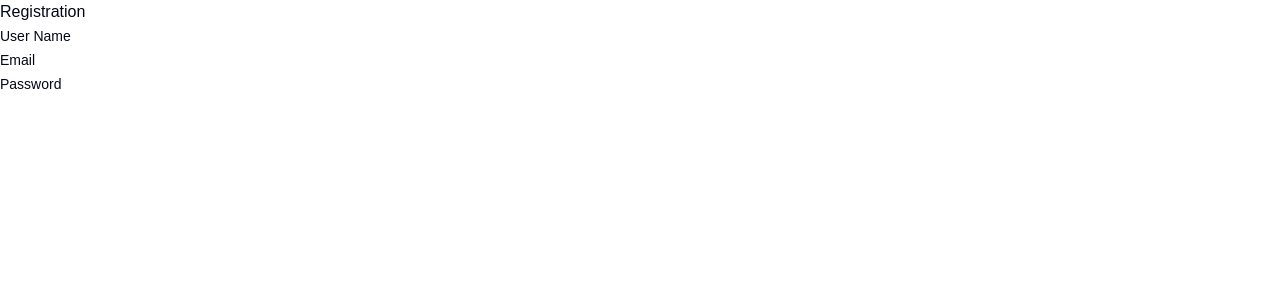
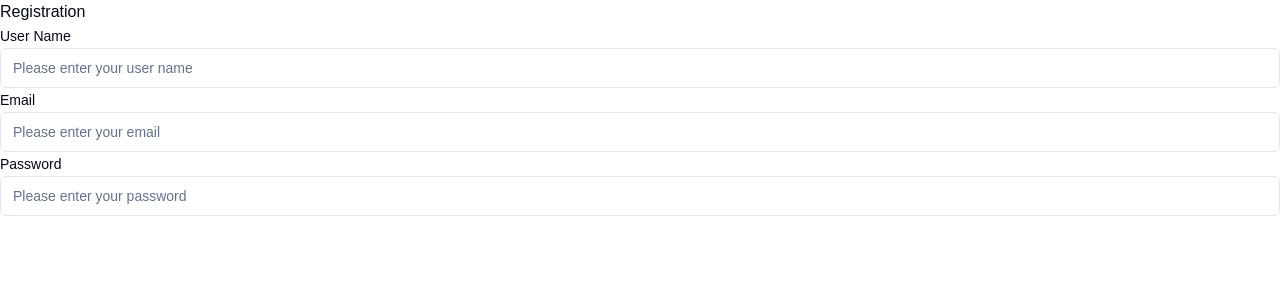
Before and after one commit to Kushal1715/Nextjs, a Next.js app in the folder authentication-and-middleware/: page /sign-up in a window 1280 px wide. Shown: the top 300 px of the page. Built offline with nearby package versions, Linux system fonts and the light colour scheme.

Commit message:
handling form inputs

```diff
--- a/authentication-and-middleware/src/app/sign-up/page.js
+++ b/authentication-and-middleware/src/app/sign-up/page.js
@@ -1,17 +1,30 @@
 "use client";
 
 import { Label } from "@/components/ui/label";
-import React from "react";
-import { userRegistrationFormControls } from "../utils";
+import React, { useState } from "react";
+import { initialRegFormValues, userRegistrationFormControls } from "../utils";
+import CommonFormInput from "@/components/common-form-input";
 
 const SignUp = () => {
+  const [regFormValues, setRegFormValues] = useState(initialRegFormValues);
+  console.log(regFormValues);
   return (
     <div>
       <h1>Registration</h1>
       <form>
-        {userRegistrationFormControls.map((controlItem) => (
-          <div>
-            <Label>{controlItem.label}</Label>
+        {userRegistrationFormControls.map((controlItem, index) => (
+          <div key={index}>
+            <Label>{controlItem.label} </Label>
+            <CommonFormInput
+              currentItem={controlItem}
+              value={regFormValues[controlItem.name]}
+              onChange={(e) =>
+                setRegFormValues({
+                  ...regFormValues,
+                  [e.target.name]: e.target.value,
+                })
+              }
+            />
           </div>
         ))}
       </form>
--- a/authentication-and-middleware/src/app/utils/index.js
+++ b/authentication-and-middleware/src/app/utils/index.js
@@ -1,6 +1,6 @@
 export const userRegistrationFormControls = [
   {
-    name: "userName",
+    name: "username",
     label: "User Name",
     placeholder: "Please enter your user name",
     componentType: "input",
@@ -21,3 +21,9 @@ export const userRegistrationFormControls = [
     type: "password",
   },
 ];
+
+export const initialRegFormValues = {
+  username: "",
+  email: "",
+  password: "",
+};
--- /dev/null
+++ b/authentication-and-middleware/src/components/common-form-input/index.js
@@ -0,0 +1,36 @@
+import React from "react";
+import { Input } from "../ui/input";
+
+const CommonFormInput = ({ currentItem, value, onChange }) => {
+  let content = null;
+  switch (currentItem.componentType) {
+    case "input":
+      content = (
+        <Input
+          type={currentItem.type}
+          name={currentItem.name}
+          id={currentItem.name}
+          placeholder={currentItem.placeholder}
+          value={value}
+          onChange={onChange}
+        />
+      );
+      break;
+
+    default:
+      content = (
+        <Input
+          type={currentItem.type}
+          name={currentItem.name}
+          id={currentItem.name}
+          placeholder={currentItem.placeholder}
+          value={value}
+          onChange={onChange}
+        />
+      );
+      break;
+  }
+  return content;
+};
+
+export default CommonFormInput;
```
